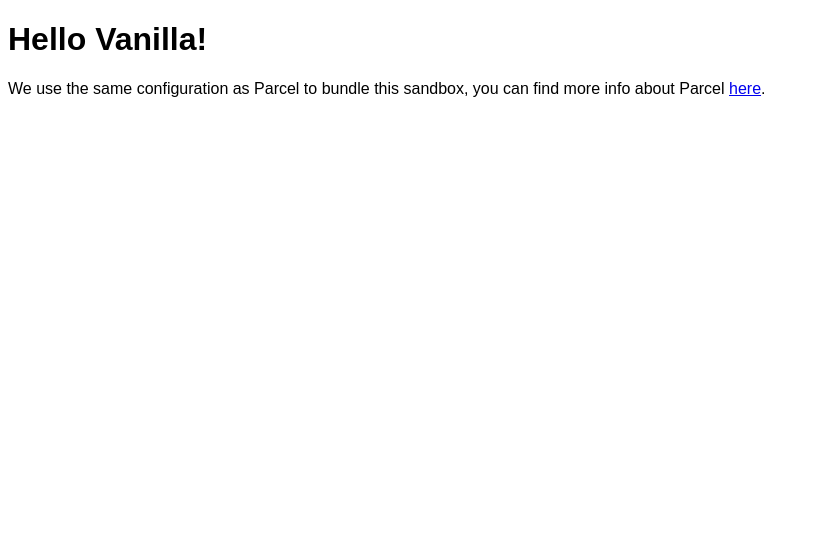
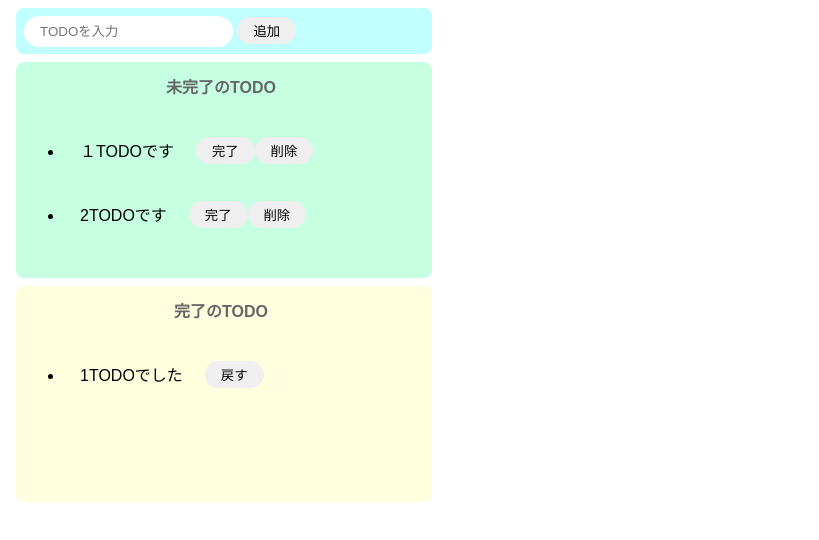
Before and after one commit to tsuyoppe/todo-js, a website built with Parcel: page index.html in a window 1280 px wide. Shown: the whole page, without its empty margins (0-819 px from the left). Built offline with nearby package versions, Linux system fonts and the light colour scheme.

Commit message:
change css html

```diff
--- a/index.html
+++ b/index.html
@@ -1,16 +1,48 @@
 <!DOCTYPE html>
 <html>
+  <head>
+    <title>TODO(JS)</title>
+    <meta charset="UTF-8" />
+  </head>
 
-<head>
-	<title>Parcel Sandbox</title>
-	<meta charset="UTF-8" />
-</head>
+  <body>
+		<!-- TODO入力エリア -->
+    <div class="input-area">
+			<input placeholder="TODOを入力" />
+			<button id="add-button">追加</button>
+		</div>
+		<!-- TODO実施予定エリア -->
+		<div class="incomplete-area">
+			<P class="title">未完了のTODO</P>
+			<ul>
+				<li>
+					<div class="list-low">
+						<p>１TODOです</p>
+						<button>完了</button>
+						<button>削除</button>
+					</div>
+				</li>
+				<li>
+					<div class="list-low">
+						<p>2TODOです</p>
+						<button>完了</button>
+						<button>削除</button>
+					</div>
+				</li>
+			</ul>
+		</div>
+		<!-- TODO実施済エリア -->
+    <div class="complete-area">
+			<p class="title">完了のTODO</p>
+			<ul>
+				<li>
+					<div class="list-low">
+					<p>1TODOでした</p>
+					<button>戻す</button>
+					</div>
+				</li>
+		</div>
 
-<body>
-	<div id="app"></div>
-
-	<script src="src/index.js">
-	</script>
-</body>
-
+    <script src="src/index.js"></script>
+  </body>
 </html>
--- a/src/index.js
+++ b/src/index.js
@@ -1,10 +1,9 @@
 import "./styles.css";
 
-document.getElementById("app").innerHTML = `
-<h1>Hello Vanilla!</h1>
-<div>
-  We use the same configuration as Parcel to bundle this sandbox, you can find more
-  info about Parcel
-  <a href="https://parceljs.org" target="_blank" rel="noopener noreferrer">here</a>.
-</div>
-`;
+const onClickAdd = () => {
+  alert();
+};
+
+document
+  .getElementById("add-button")
+  .addEventListener("click", () => onClickAdd());
--- a/src/styles.css
+++ b/src/styles.css
@@ -1,3 +1,67 @@
 body {
   font-family: sans-serif;
 }
+
+input {
+  border-radius: 16px;
+  border: none;
+  padding: 8px 16px;
+  outline: none;
+}
+
+button {
+  border-radius: 16px;
+  border: none;
+  padding: 4px 16px;
+}
+
+button:hover {
+  background-color: #ff7fff;
+  color: #ffffff;
+  cursor: pointer;
+}
+
+p {
+  padding-bottom: 4px;
+  padding: 4px 16px;
+  margin-right: 6px;
+}
+
+.input-area {
+  background-color: #c1ffff;
+  width: 400px;
+  height: 30px;
+  padding: 8px;
+  margin: 8px;
+  border-radius: 8px;
+}
+
+.incomplete-area {
+  background-color: #c6ffe2;
+  width: 400px;
+  min-height: 200px;
+  padding: 8px;
+  margin: 8px;
+  border-radius: 8px;
+}
+
+.complete-area {
+  background-color: #ffffe0;
+  width: 400px;
+  min-height: 200px;
+  padding: 8px;
+  margin: 8px;
+  border-radius: 8px;
+}
+
+.title {
+  text-align: center;
+  margin-top: 0;
+  font-weight: bold;
+  color: #666;
+}
+
+.list-low {
+  display: flex;
+  align-items: center;
+}
```
Also changed, not shown: package.json (+6 -4 lines).
